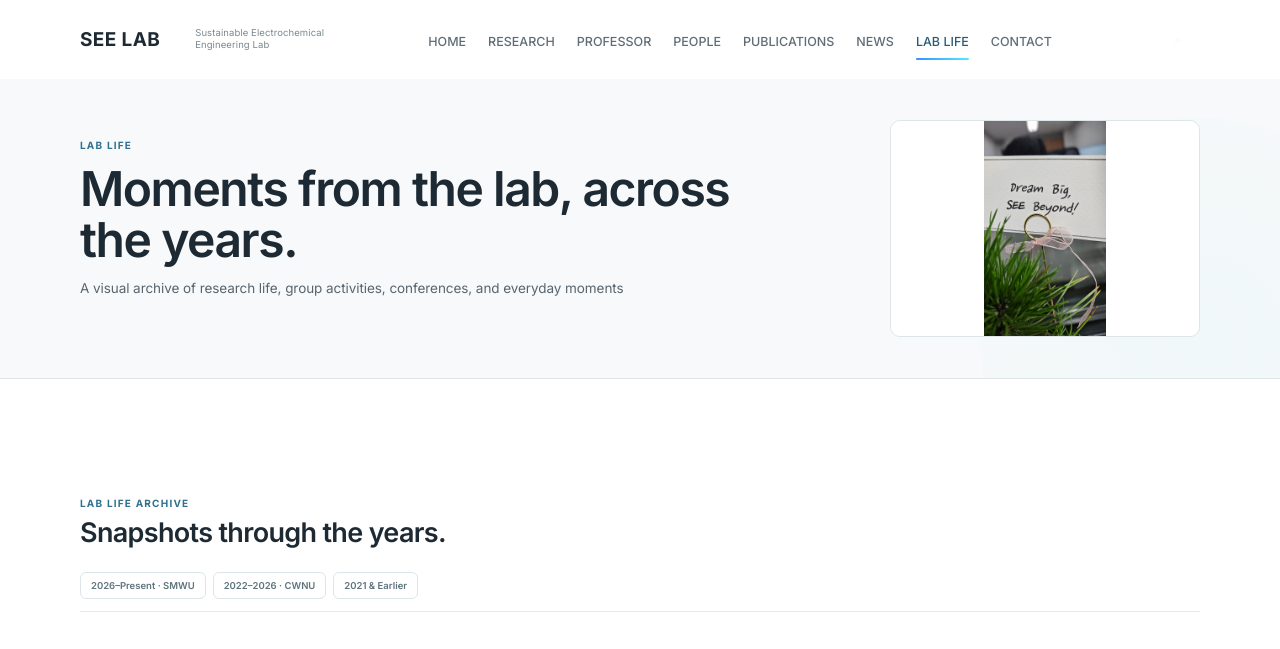
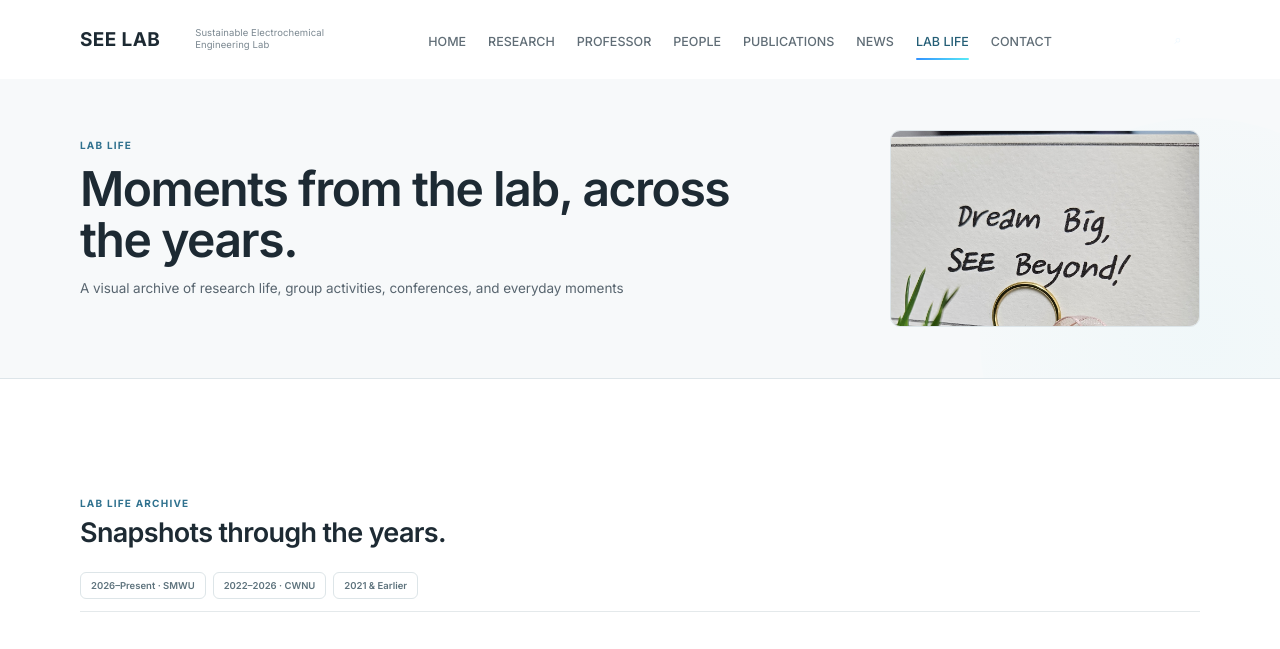
Before and after one commit to seunghwalee0719-source/seunghwalee.github.io, a plain HTML site: page lab-life.html in a window 1280 px wide. Shown: the top 649 px of the page. Drawn offline with Linux system fonts and the light colour scheme.

Commit message:
Add files via upload

```diff
--- a/lab-life.html
+++ b/lab-life.html
@@ -577,6 +577,33 @@
     }
   </style>
 
+
+  <style>
+    /* Dream Big hero: fill the card while keeping the message visible */
+    .lab-life-page .sub-hero-visual{
+      background:#fff !important;
+      overflow:hidden !important;
+      display:block !important;
+    }
+
+    .lab-life-page .sub-hero-visual img{
+      width:100% !important;
+      height:195px !important;
+      max-height:none !important;
+      object-fit:cover !important;
+      object-position:center 24% !important;
+      display:block !important;
+      background:transparent !important;
+    }
+
+    @media(max-width:820px){
+      .lab-life-page .sub-hero-visual img{
+        height:220px !important;
+        object-position:center 24% !important;
+      }
+    }
+  </style>
+
 </head>
 <body class="page-light lab-life-page">
 
```
